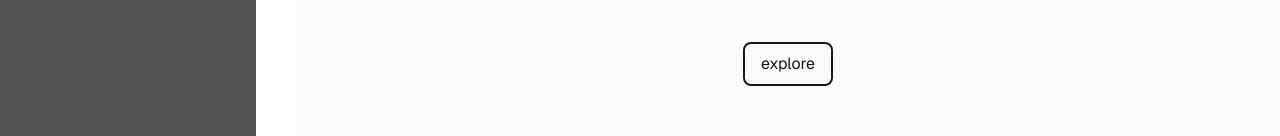
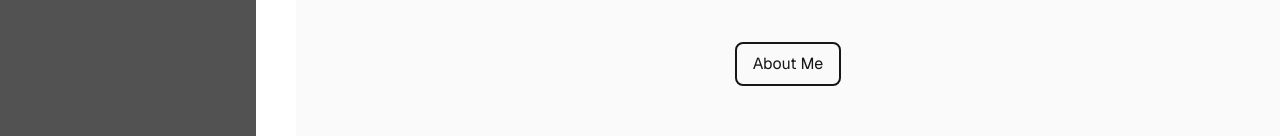
Before and after one commit to Szadolowski/Its-me, a Next.js app: page / in a window 1280 px wide. Shown: the part 530-666 px from the top of the page. Built offline with nearby package versions, Linux system fonts and the light colour scheme.

Commit message:
Replace explore input with About Me link button; enhance styling

```diff
--- a/app/page.tsx
+++ b/app/page.tsx
@@ -1,3 +1,5 @@
+import Link from "next/link";
+
 export default function Home() {
   return (
     <div className="flex flex-col items-center justify-start h-full w-full font-sans bg-zinc-50 dark:bg-neutral-600 p-10 gap-10">
@@ -16,11 +18,13 @@ export default function Home() {
         that fuel my creativity. Let’s build something lasting together.
       </p>
       <div className="w-full flex justify-center pt-5">
-        <input
+        <Link
+          href="About Me"
           type="button"
-          value="explore"
-          className="border-2 rounded-lg px-4 py-2"
-        />
+          className="border-2 rounded-lg px-4 py-2 hover:bg-neutral-500 hover:text-white cursor-pointer hover:scale-105 transition-all active:scale-95"
+        >
+          About Me
+        </Link>
       </div>
     </div>
   );
```
